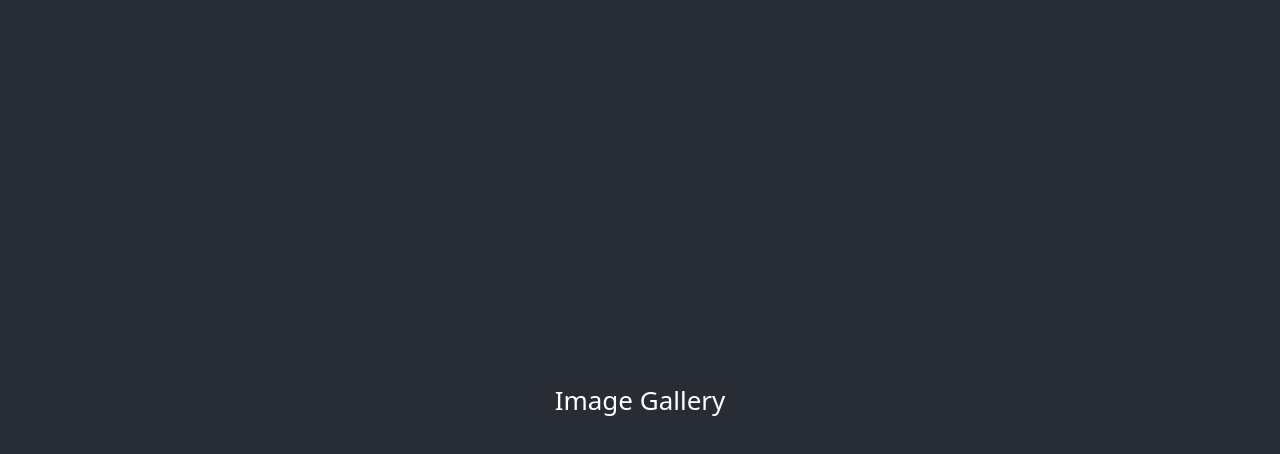
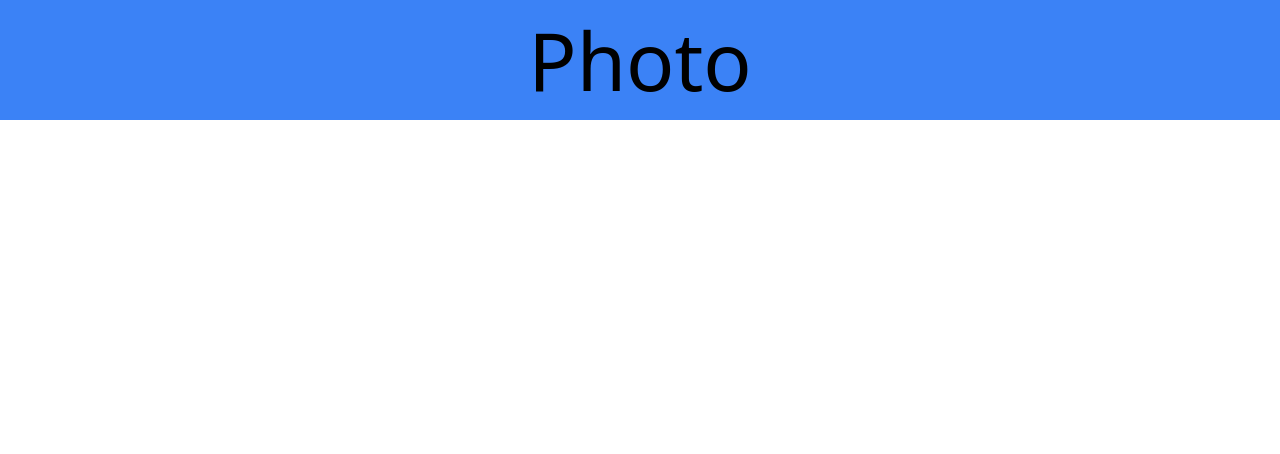
Before and after one commit to hdubey64/gallary_app, a React (Create React App) app: page /photo in a window 1280 px wide. Shown: the top 454 px of the page. Built offline with nearby package versions, Linux system fonts and the light colour scheme.

Commit message:
React Router Dom Implemented

```diff
--- a/src/App.js
+++ b/src/App.js
@@ -1,13 +1,12 @@
 import logo from "./logo.svg";
 import "./App.css";
 import { Gallery } from "./Components";
+import CustomRoutes from "./routes/CustomRoutes";
 
 function App() {
    return (
       <div className="App">
-         <header className="App-header">
-            <Gallery />
-         </header>
+         <CustomRoutes />
       </div>
    );
 }
--- a/src/index.js
+++ b/src/index.js
@@ -1,14 +1,17 @@
-import React from 'react';
-import ReactDOM from 'react-dom/client';
-import './index.css';
-import App from './App';
-import reportWebVitals from './reportWebVitals';
+import React from "react";
+import ReactDOM from "react-dom/client";
+import "./index.css";
+import App from "./App";
+import reportWebVitals from "./reportWebVitals";
+import { BrowserRouter } from "react-router-dom";
 
-const root = ReactDOM.createRoot(document.getElementById('root'));
+const root = ReactDOM.createRoot(document.getElementById("root"));
 root.render(
-  <React.StrictMode>
-    <App />
-  </React.StrictMode>
+   <React.StrictMode>
+      <BrowserRouter>
+         <App />
+      </BrowserRouter>
+   </React.StrictMode>
 );
 
 // If you want to start measuring performance in your app, pass a function
--- /dev/null
+++ b/src/routes/CustomRoutes.jsx
@@ -0,0 +1,12 @@
+import { Routes, Route } from "react-router-dom";
+import { Gallery, Photo } from "../Components";
+const CustomRoutes = () => {
+   return (
+      <Routes>
+         <Route path="/" element={<Gallery />} />
+         <Route path="/photo/" element={<Photo />} />
+      </Routes>
+   );
+};
+
+export default CustomRoutes;
```
